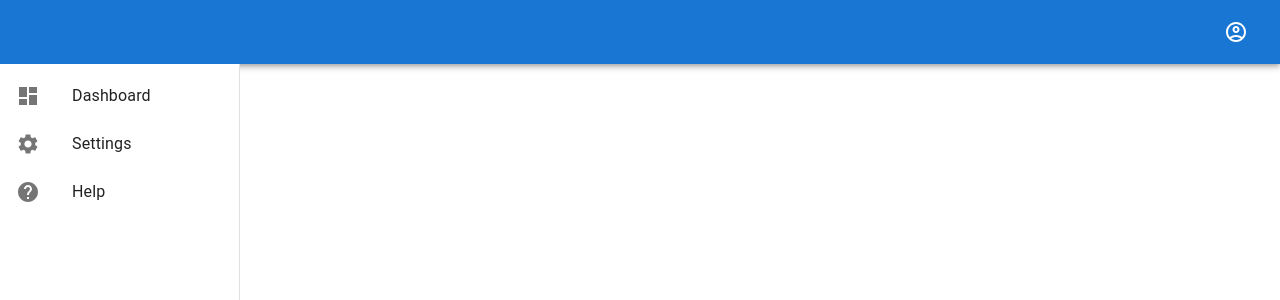
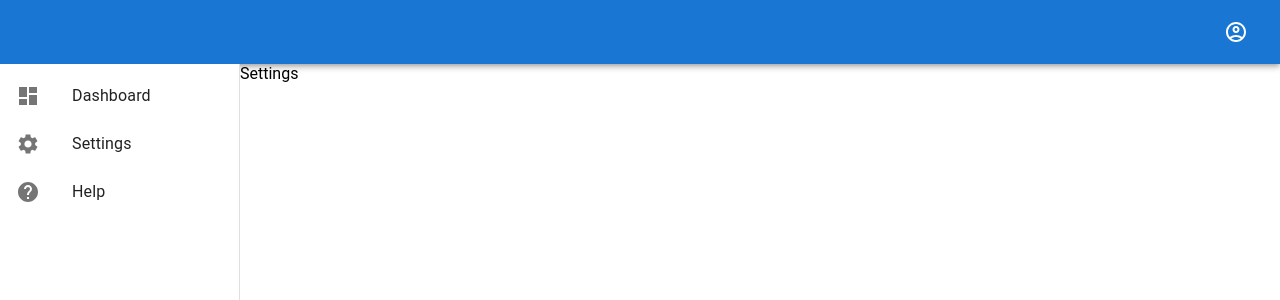
Before and after one commit to wojtek99955/mui-demo-website, a React (Create React App) app: page /settings in a window 1280 px wide. Shown: the top 300 px of the page. Built offline with nearby package versions, Linux system fonts and the light colour scheme.

Commit message:
Settings added

```diff
--- a/src/App.js
+++ b/src/App.js
@@ -7,6 +7,7 @@ import { GlobalStyle } from "./assets/GlobalStyle";
 import styled from "styled-components";
 import SideMenu from "./components/SideMenu/SideMenu";
 import Help from "./components/Help/Help";
+import Settings from "./components/Settings/Settings";
 
 const Wrapper = styled.div`
   background-color: #e5eaf3;
@@ -35,6 +36,7 @@ function App() {
               <Route path="/profile" element={<Profile />} />
               <Route path="/edit-profile" element={<EditProfile />} />
               <Route path="/help" element={<Help />} />
+              <Route path="/settings" element={<Settings />} />
             </Routes>
           </Content>
         </Container>
--- /dev/null
+++ b/src/components/Settings/Settings.js
@@ -0,0 +1,5 @@
+function Settings() {
+  return <div>Settings</div>;
+}
+
+export default Settings;
```
